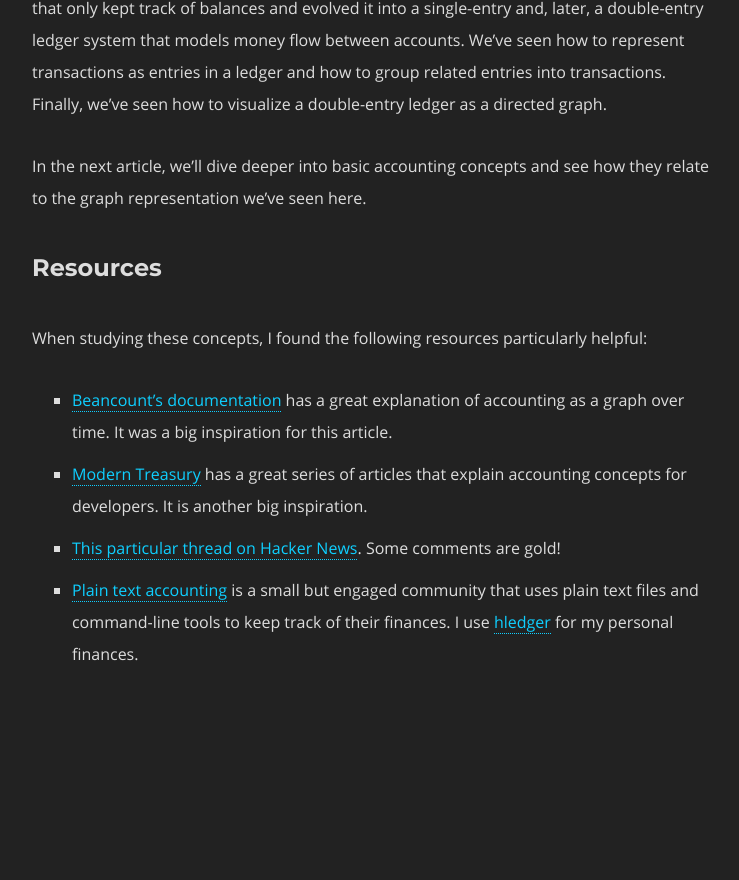
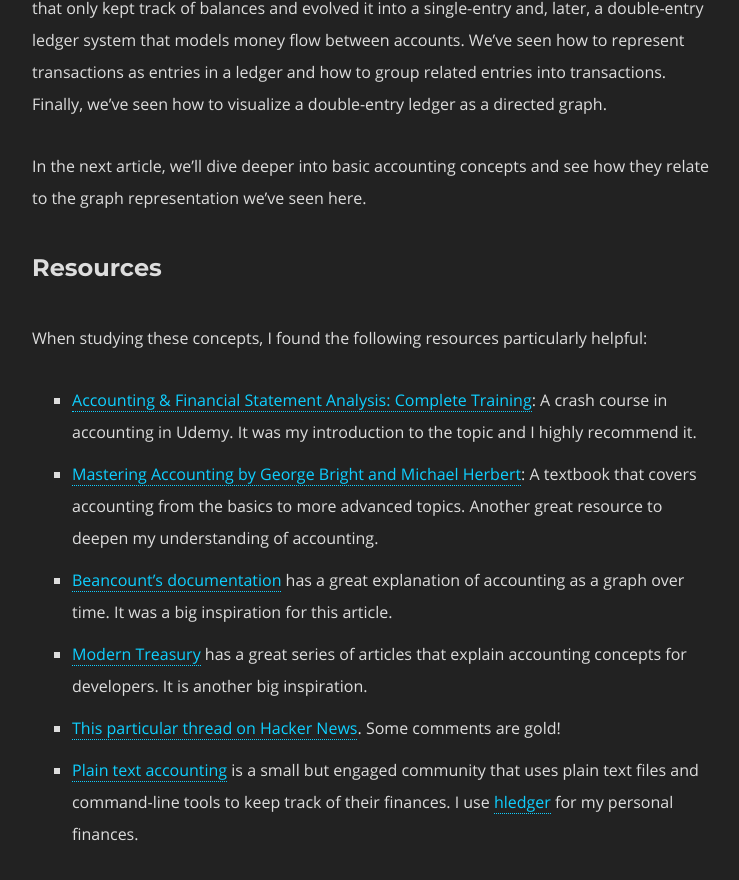
Before and after one commit to matheusportela/matheusportela.github.io, a Jekyll site: the page built from _posts/2024-04-08-double-entry-bookkeeping-as-a-graph.md, in a window 1280 px wide and 900 px high, scrolled down 17721 px. Shown: the top 880 px of the window, without its empty margins (264-1003 px from the left). Built offline with Jekyll 4.4.1, drawn with Linux system fonts in a browser that asks for light colours; some web fonts are replaced; before the commit the page ends 18441 px from its top, so only the background shows below that.

Commit message:
Update resources

```diff
--- a/_posts/2024-04-08-double-entry-bookkeeping-as-a-graph.md
+++ b/_posts/2024-04-08-double-entry-bookkeeping-as-a-graph.md
@@ -433,6 +433,8 @@ In the next article, we'll dive deeper into basic accounting concepts and see ho
 ## Resources
 
 When studying these concepts, I found the following resources particularly helpful:
+- [Accounting & Financial Statement Analysis: Complete Training](https://www.udemy.com/course/accounting-fsa-a-solid-foundation-for-a-career-in-finance/): A crash course in accounting in Udemy. It was my introduction to the topic and I highly recommend it.
+- [Mastering Accounting by George Bright and Michael Herbert](https://link.springer.com/book/10.1007/978-1-349-20618-6): A textbook that covers accounting from the basics to more advanced topics. Another great resource to deepen my understanding of accounting.
 - [Beancount's documentation](https://beancount.github.io/docs/the_double_entry_counting_method.html) has a great explanation of accounting as a graph over time. It was a big inspiration for this article.
 - [Modern Treasury](https://www.moderntreasury.com/journal/accounting-for-developers-part-i) has a great series of articles that explain accounting concepts for developers. It is another big inspiration.
 - [This particular thread on Hacker News](https://news.ycombinator.com/item?id=32495724). Some comments are gold!
```
